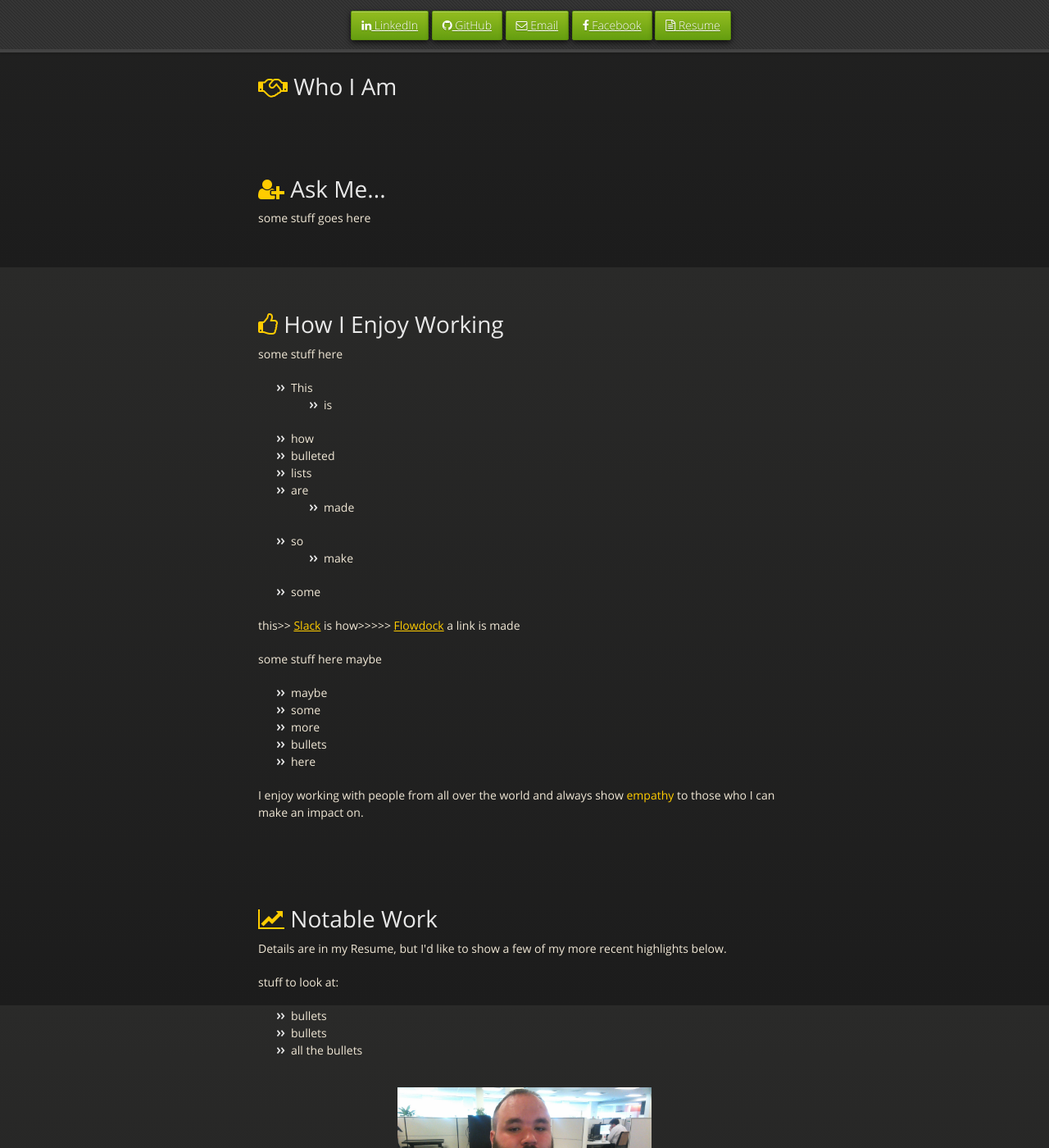
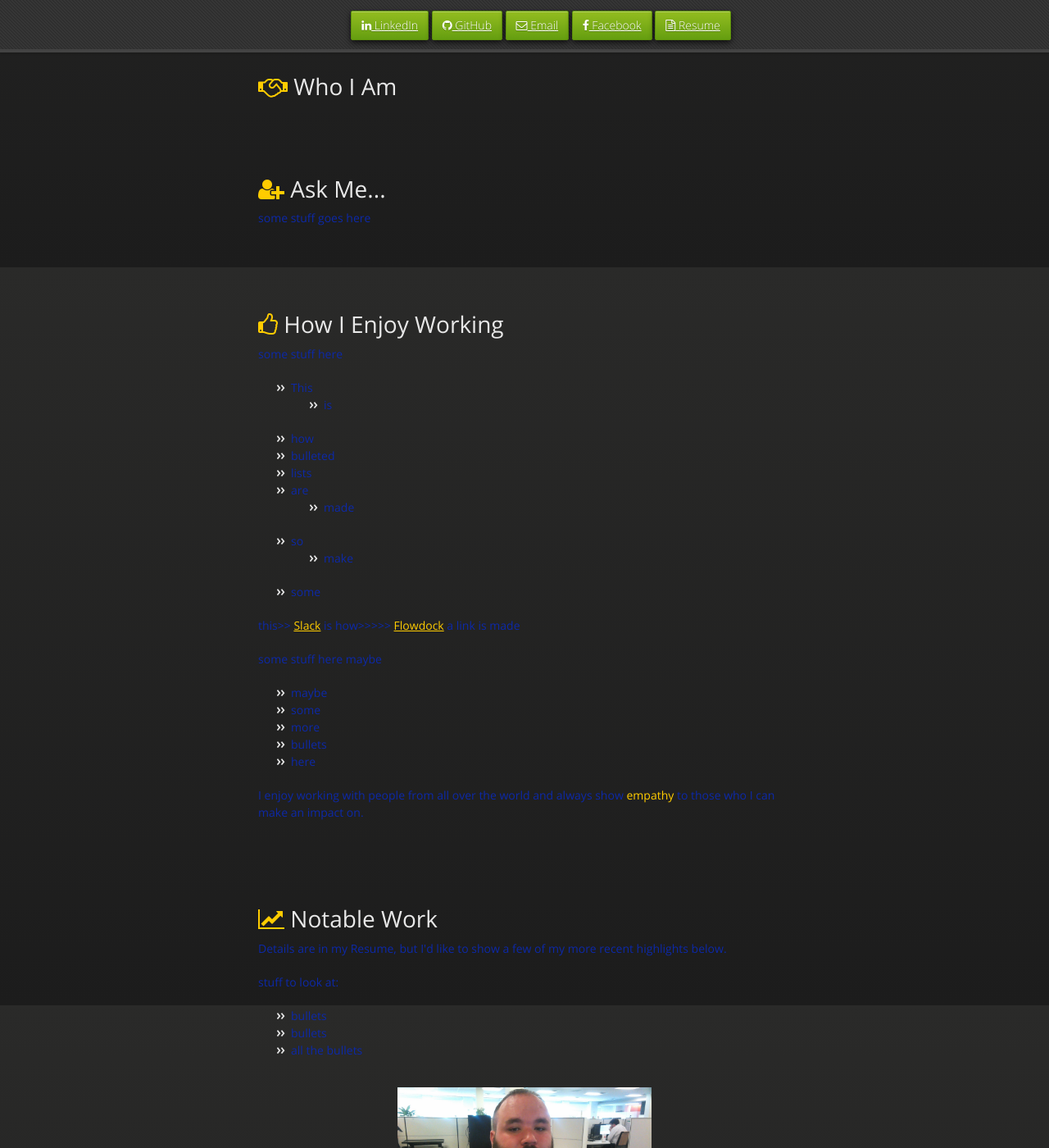
Before and after one commit to acouvion/acouvion.github.io, a Jekyll site: the page built from index.html, in a window 1280 px wide and 1400 px high, scrolled down 574 px. Shown: the whole window at 82% size. Built offline with Jekyll 4.4.1, drawn with Linux system fonts in a browser that asks for light colours.

Commit message:
Update styles.css

```diff
--- a/stylesheets/styles.css
+++ b/stylesheets/styles.css
@@ -533,14 +533,14 @@ table {
   border-collapse: collapse;
   border-spacing: 0;
 }
-
+/*===========================================================================================================================here*/
 body {
   padding: 0px 0 20px 0px;
   margin: 0px;
   font: 14px/1.5 "OpenSansRegular", "Helvetica Neue", Helvetica, Arial, sans-serif;
-  color: #f0e7d5;
+  color: #0d29a8;
   font-weight: normal;
-  background: #252525;
+  background: #111111;
   background-attachment: fixed !important;
   background: -webkit-gradient(linear, 50% 0%, 50% 100%, color-stop(0%, #2a2a29), color-stop(100%, #1c1c1c));
   background: -webkit-linear-gradient(#2a2a29, #1c1c1c);
```
